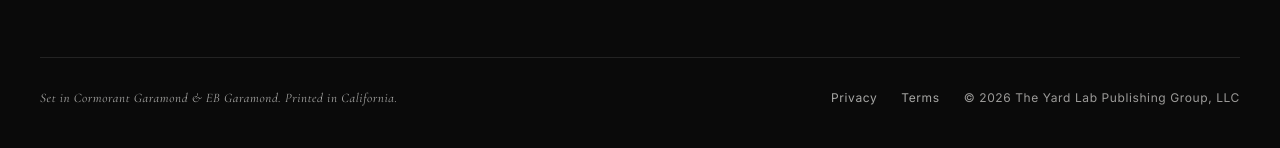
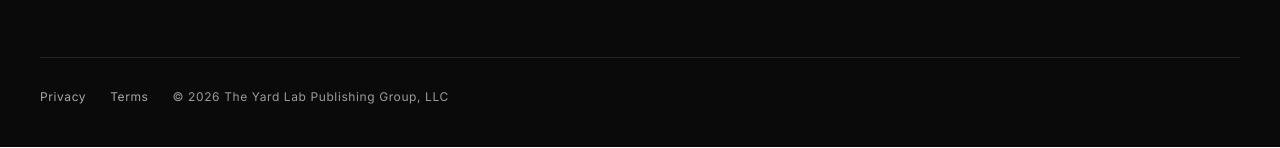
Before and after one commit to TheYardLab/yardlab-site, an Eleventy site: page src/index.njk in a window 1280 px wide. Shown: the part 7276-7424 px from the top of the page. Built offline with nearby package versions, Linux system fonts and the light colour scheme; Eleventy itself is replaced by a stand-in of ours; files that its build step writes are made by us from their sources.

Commit message:
Remove the footer colophon line
Co-Authored-By: Claude Opus 5.5 <noreply@anthropic.com>
Claude-Session: https://claude.ai/code/session_01VMSKWLvET48fNYephcXoXX

```diff
--- a/src/_includes/base.njk
+++ b/src/_includes/base.njk
@@ -113,7 +113,6 @@
     </div>
 
     <div class="footer-bottom">
-      <div class="colophon">Set in Cormorant Garamond &amp; EB Garamond. Printed in California.</div>
       <div class="footer-bottom-links">
         <a href="/privacy/">Privacy</a>
         <a href="/terms/">Terms</a>
```
